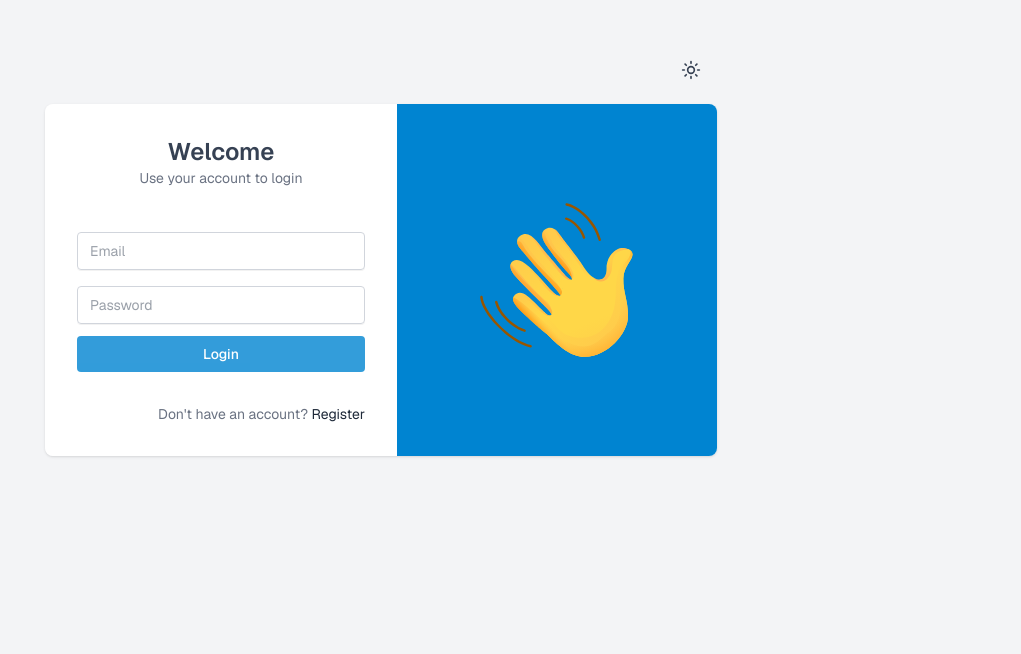
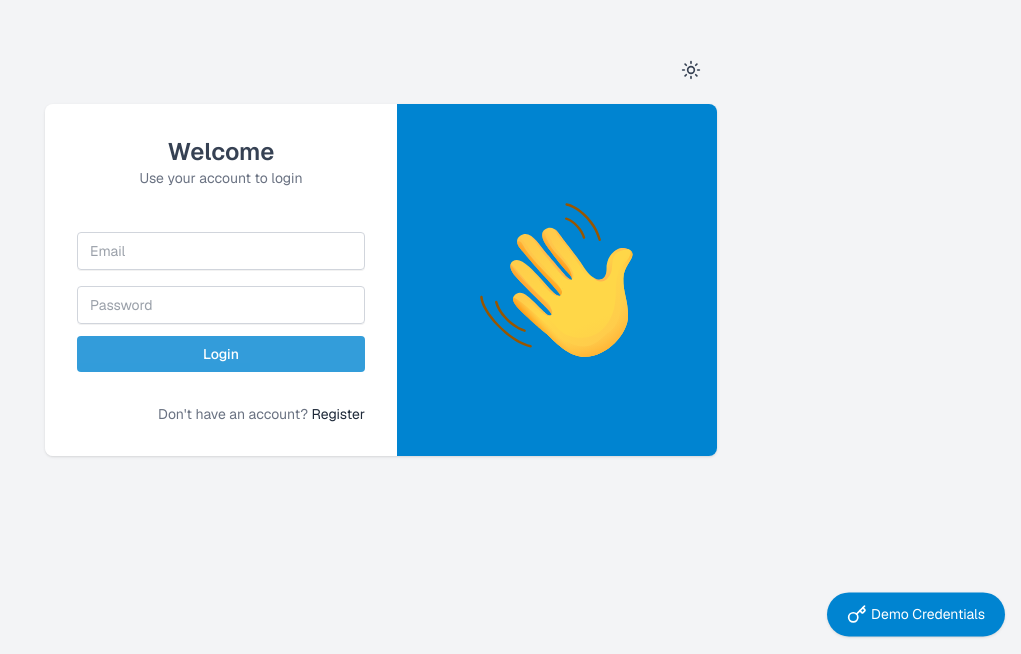
Before and after one commit to nouvalrz/hi-user, a React (Vite) app: page /login in a window 1280 px wide. Shown: the part 146-800 px from the top of the page, without its empty margins (259-1280 px from the left). Built offline with nearby package versions, Linux system fonts and the light colour scheme.

Commit message:
feat: add demo credentials modal

```diff
--- /dev/null
+++ b/src/components/DemoCredentialsButton.jsx
@@ -0,0 +1,47 @@
+import { Key } from "lucide-react";
+import React, { useState } from "react";
+import Modal from "./Modal";
+import Button from "./Button";
+
+const DemoCredentialsButton = () => {
+  const [modalOpen, setModalOpen] = useState(false);
+  const toggleModal = () => setModalOpen(!modalOpen);
+  return (
+    <>
+      <button
+        className="bg-sky-600 text-white rounded-full px-5 py-3 fixed bottom-4 right-4 shadow text-sm animate-bounce cursor-pointer flex gap-1"
+        onClick={toggleModal}
+      >
+        <Key className="size-5" />
+        Demo Credentials
+      </button>
+      <Modal title="Demo Credentials" isOpen={modalOpen} onClose={toggleModal}>
+        <div className="mt-4">
+          <p className="text-sm">
+            Due to limitation from{" "}
+            <a href="https://reqres.in" target="blank" className="underline">
+              Reqres API
+            </a>
+            , you can only register and login with predefined account. Please
+            use this account.
+          </p>
+
+          <ul className="text-sm mt-4">
+            <li>
+              Email : <span className="font-medium">eve.holt@reqres.in</span>
+            </li>
+            <li>
+              Password : <span className="font-medium">cityslicka</span>
+            </li>
+          </ul>
+
+          <Button className="ml-auto mt-4" onClick={toggleModal}>
+            Close
+          </Button>
+        </div>
+      </Modal>
+    </>
+  );
+};
+
+export default DemoCredentialsButton;
--- a/src/pages/LoginPage/index.jsx
+++ b/src/pages/LoginPage/index.jsx
@@ -8,6 +8,7 @@ import ToggleThemeButton from "@/components/ToggleThemeButton";
 import { AlertContext, AlertType } from "@/contexts/AlertContext";
 import useForm from "@/hooks/useForm";
 import { useAuth } from "@/hooks/useAuth";
+import DemoCredentialsButton from "@/components/DemoCredentialsButton";
 
 const loginFormValidation = (values) => {
   const errors = {};
@@ -104,6 +105,7 @@ function LoginPage() {
           </div>
         </div>
       </div>
+      <DemoCredentialsButton />
     </div>
   );
 }
--- a/src/pages/RegisterPage/index.jsx
+++ b/src/pages/RegisterPage/index.jsx
@@ -6,6 +6,7 @@ import { useNavigate } from "react-router";
 import ToggleThemeButton from "@/components/ToggleThemeButton";
 import useForm from "@/hooks/useForm";
 import { useAuth } from "@/hooks/useAuth";
+import DemoCredentialsButton from "@/components/DemoCredentialsButton";
 
 const registerFormValidation = (values) => {
   const errors = {};
@@ -99,6 +100,7 @@ function RegisterPage() {
           </div>
         </div>
       </div>
+      <DemoCredentialsButton />
     </div>
   );
 }
```
